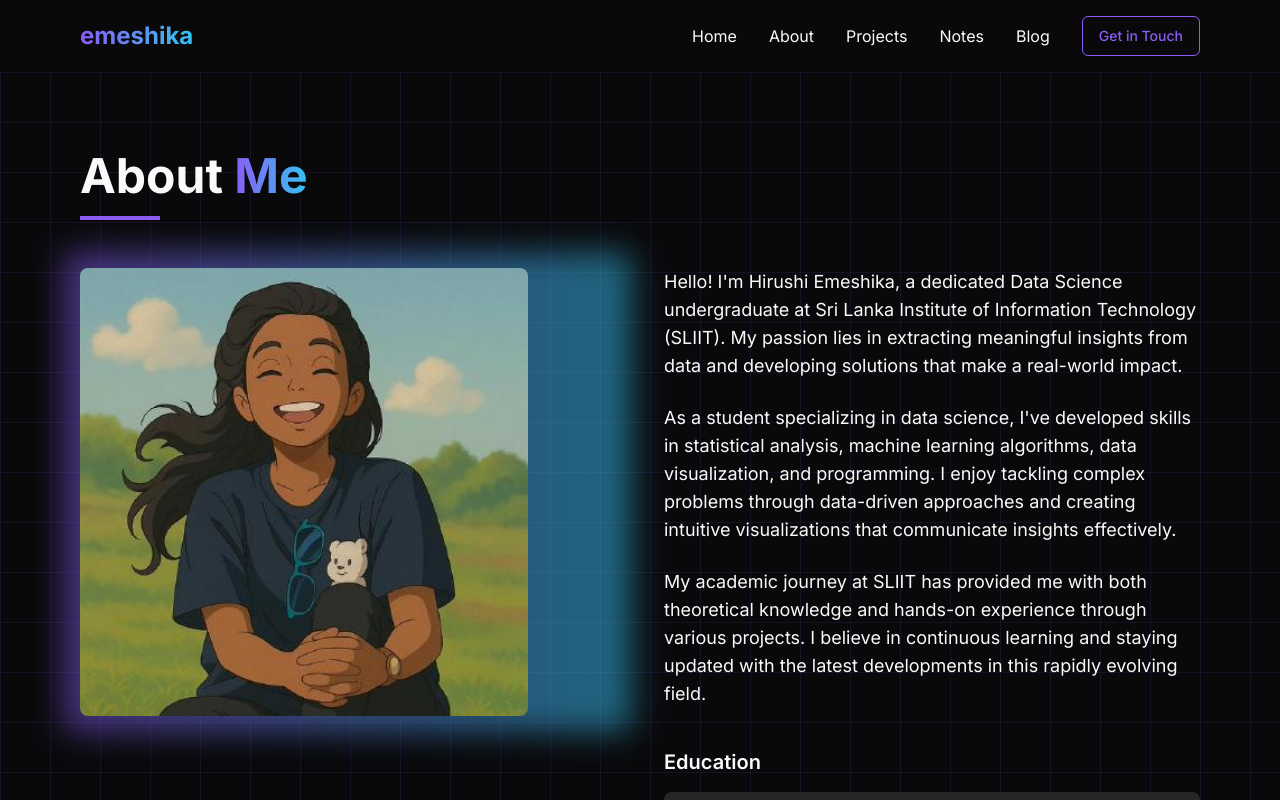
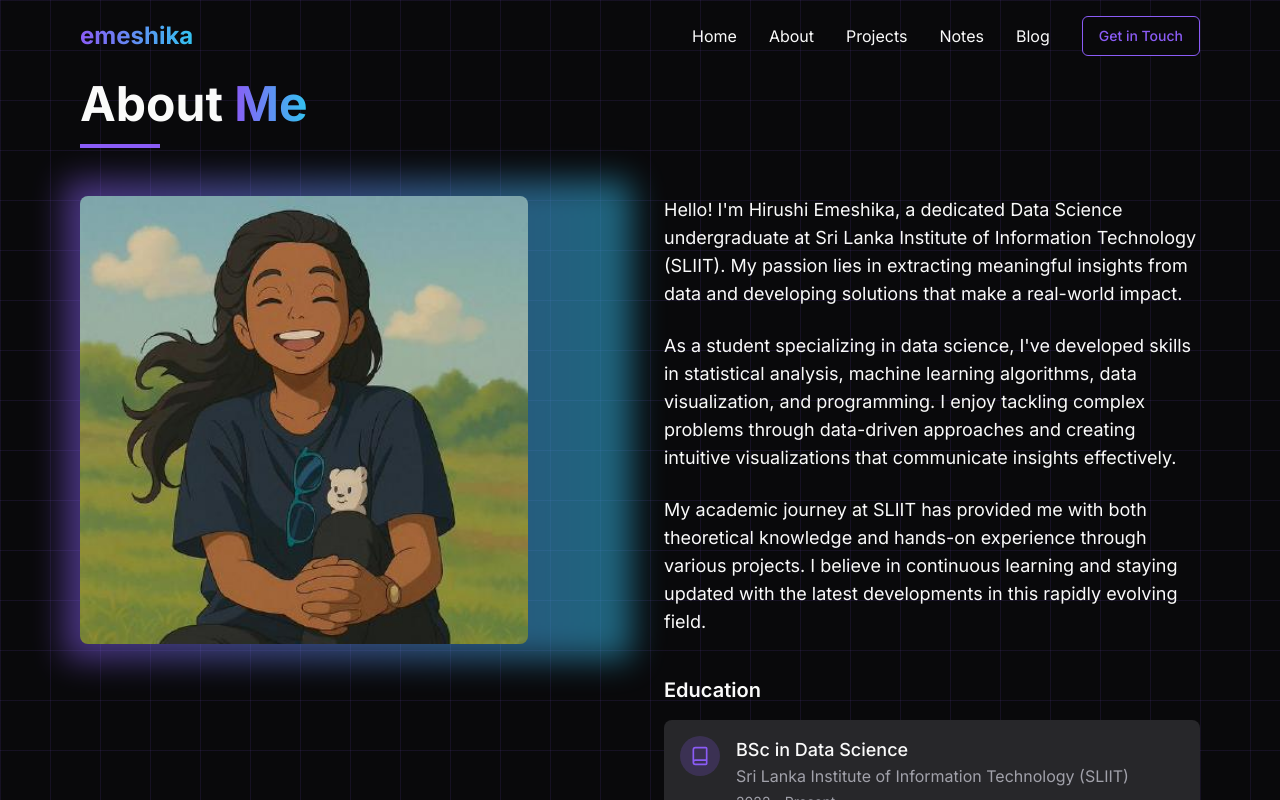
Before and after one commit to emeshika/emeshika.com, a React (Vite) app: page /about in a window 1280 px wide. Shown: the top 800 px of the page. Built offline with nearby package versions, Linux system fonts and the light colour scheme.

Commit message:
fix nav bar

```diff
--- a/src/components/Navbar.tsx
+++ b/src/components/Navbar.tsx
@@ -1,16 +1,30 @@
-
-import React, { useState } from 'react';
+import React, { useState, useEffect } from 'react';
 import { Link } from 'react-router-dom';
 import { Menu, X } from 'lucide-react';
 import { Button } from '@/components/ui/button';
 
 const Navbar = () => {
   const [isMenuOpen, setIsMenuOpen] = useState(false);
+  const [isScrolled, setIsScrolled] = useState(false);
 
   const toggleMenu = () => setIsMenuOpen(!isMenuOpen);
 
+  useEffect(() => {
+    const handleScroll = () => {
+      const scrollTop = window.scrollY;
+      setIsScrolled(scrollTop > 50);
+    };
+
+    window.addEventListener('scroll', handleScroll);
+    return () => window.removeEventListener('scroll', handleScroll);
+  }, []);
+
   return (
-    <nav className="w-full py-4 px-6 md:px-12">
+    <nav className={`fixed top-0 left-0 right-0 z-50 w-full py-4 px-6 md:px-12 transition-all duration-300 ${
+      isScrolled
+        ? 'bg-background/95 backdrop-blur-md border-b border-border shadow-lg'
+        : 'bg-transparent'
+    }`}>
       <div className="container mx-auto flex items-center justify-between">
         <Link to="/" className="text-2xl font-bold text-gradient">
           emeshika
@@ -48,7 +62,7 @@ const Navbar = () => {
 
       {/* Mobile menu */}
       {isMenuOpen && (
-        <div className="md:hidden fixed inset-0 bg-background z-50 pt-20">
+        <div className="md:hidden fixed inset-0 bg-background z-[60] pt-20">
           <div className="flex flex-col items-center gap-8 p-8">
             <Link to="/" className="text-xl" onClick={toggleMenu}>Home</Link>
             <Link to="/about" className="text-xl" onClick={toggleMenu}>About</Link>
```
